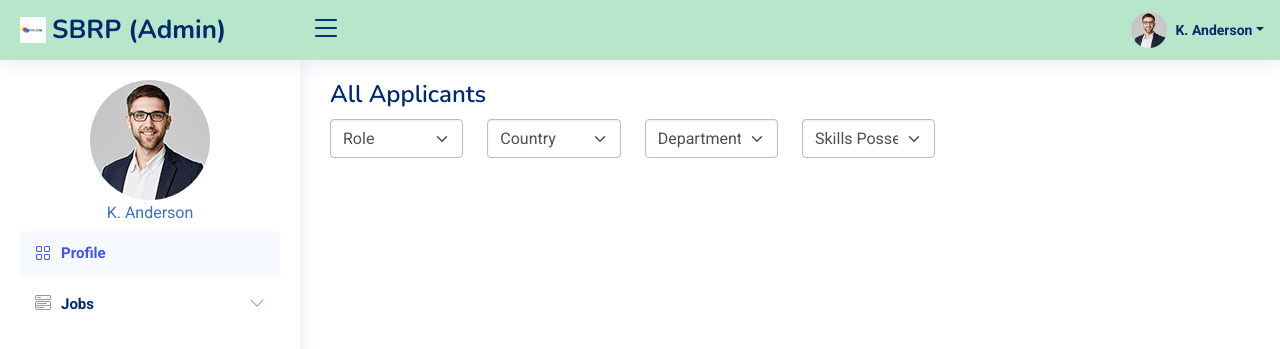
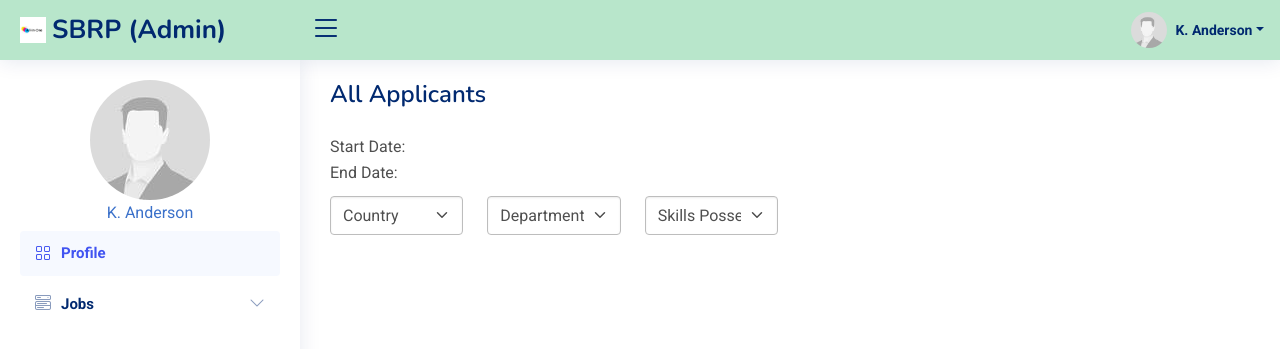
Before and after one commit to darylmatt/spm_g4t4, a Flask app: page /all_applicants_HR in a window 1280 px wide. Shown: the top 349 px of the page. Run offline with Flask 3, Linux system fonts and the light colour scheme; parts of the project's set-up code (start-up, migrations or seed data) failed here and were passed over; some libraries are stand-ins or nearby versions.

Commit message:
more applicants UI changes

```diff
--- a/flask_webapp/templates/all_applicants_HR.html
+++ b/flask_webapp/templates/all_applicants_HR.html
@@ -171,16 +171,15 @@
     <div class="pagetitle">
         <h1>All Applicants</h1>
 
+    <br>
+    Start Date:
+    <br>
+    End Date:
+
     </div>
     <div class="row">
     <div class="col-md-2">
         <select id="inputState1" class="form-select">
-        <option selected>Role</option>
-        <option>...</option>
-        </select>
-    </div>
-    <div class="col-md-2">
-        <select id="inputState2" class="form-select">
         <option selected>Country</option>
         <option>...</option>
         </select>
@@ -192,7 +191,7 @@
         </select>
     </div>
     <div class="col-md-2">
-        <select id="inputState2" class="form-select">
+        <select id="inputState3" class="form-select">
         <option selected>Skills Possessed</option>
         <option>...</option>
         </select>
@@ -361,7 +360,7 @@
                               <div class="mt-3">
                               <!-- "View Profile" link with data attributes -->
                               <a href="#" class="view-profile-link text-primary" data-bs-toggle="modal"
-                                  data-bs-target="#profileModal" data-applicant-id="${applicant.id}">View Profile</a>
+                                  data-bs-target="#profileModal" data-applicant-id="${applicant.id}">View Skill Match</a>
                               </div>
                           </div>
                           </div>
```
Also changed, not shown: flask_webapp/static/assets/img/profile-img.jpg.
